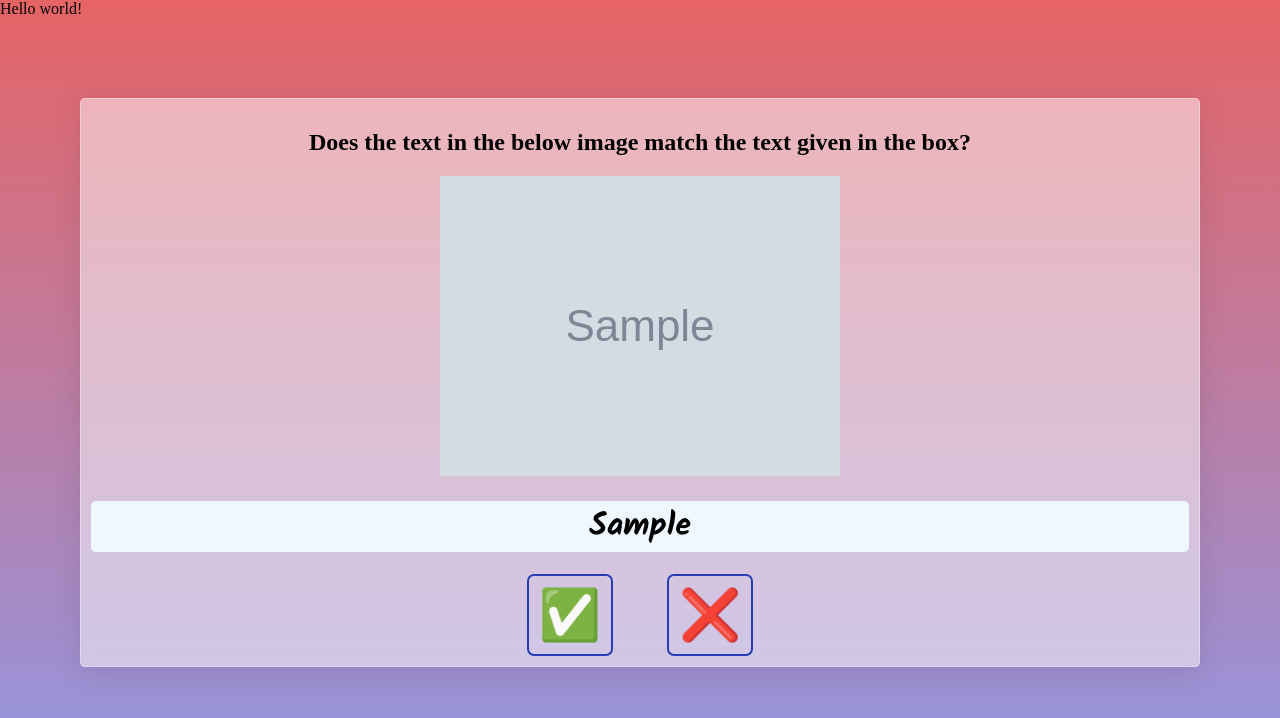
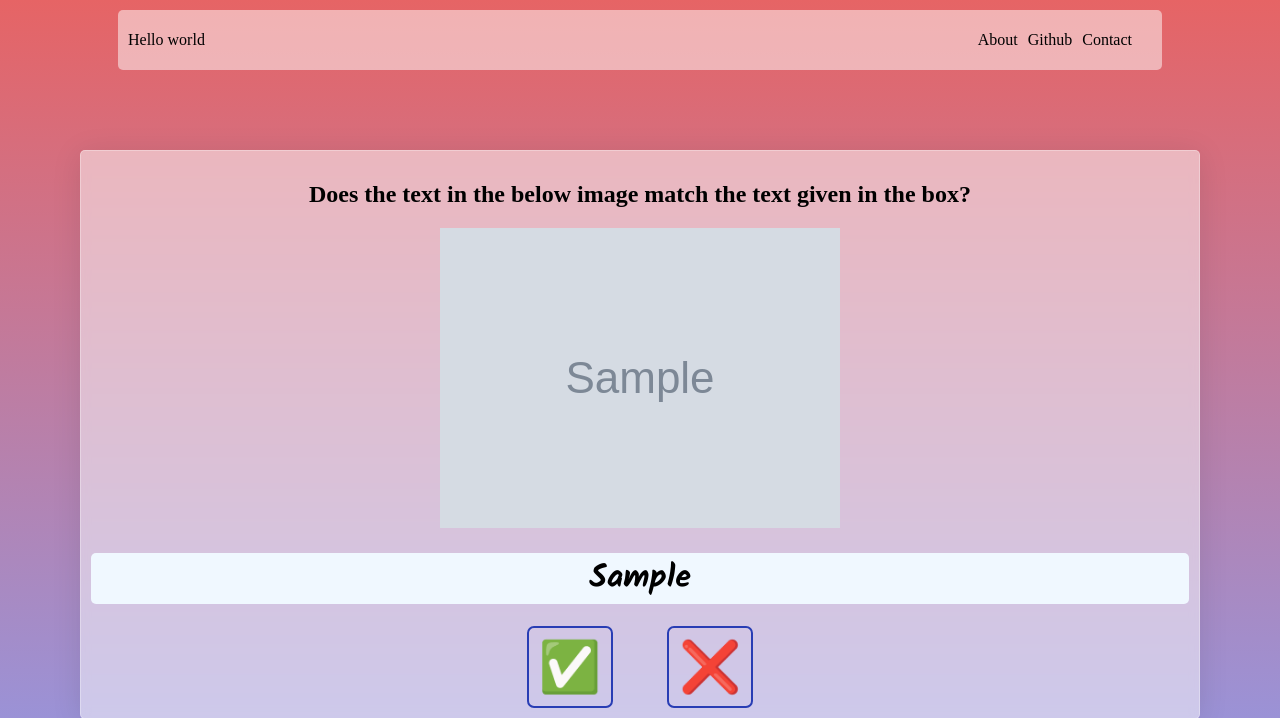
Before and after one commit to jtbg/dcda-io, a Flask app: template cloud-run-app/templates/index.html in a window 1280 px wide. Shown: the top 718 px of the page. Run offline with Flask 3, Linux system fonts and the light colour scheme; the template is opened without the code that fills it: most values are stand-ins (such as "Sample title", 1, 10 or a date in 2020); grey boxes marked "Sample" are stand-in pictures; parts of the project's set-up code (start-up, migrations or seed data) failed here and were passed over.

Commit message:
add basic navbar

```diff
--- a/cloud-run-app/static/style.css
+++ b/cloud-run-app/static/style.css
@@ -36,10 +36,30 @@ body {
     margin: 10vh;
     padding: 10px;
 }
+.maintext{
+    width: 80%;
+    border-radius: 5px;
+    height: 5vh;
+    background: rgba(255, 255, 255, 0.5);
+    align-items: center;
+    justify-content: space-between;
+    padding: 10px;
+    margin:auto;
+    margin-top: 10px;
+    display: flex;
 
+}
+.right-half {
+    display: flex;
+    align-items: center;
+}
+
+.right-half > div {
+    margin-right: 10px;
+}
 #text {
     background-color: aliceblue;
-    font-family: "Kalam", cursive; /* Applied Kalam Regular here */
+    font-family: "Kalam", cursive;
     font-weight: 400;
 }
 
@@ -51,6 +71,7 @@ body {
 .text-center {
     text-align: center;
 }
+
 
 
 .rounded {
--- a/cloud-run-app/templates/index.html
+++ b/cloud-run-app/templates/index.html
@@ -10,7 +10,15 @@
 </head>
 
 <body>
-  <div class="maintext">Hello world!</div>
+<div class="maintext">
+  <div class="left-half">Hello world</div>
+  <div class="right-half">
+    <div>About</div>
+    <div>Github</div>
+    <div>Contact</div>
+    <div></div>
+  </div>
+</div>
   <div id="heading" class="text-white text-center">
     <h2>Does the text in the below image match the text given in the box?</h2>
     <img src="{{ url_for('static', filename='images/cropped_words/' + render_image) }}" alt="Emoji">
```
